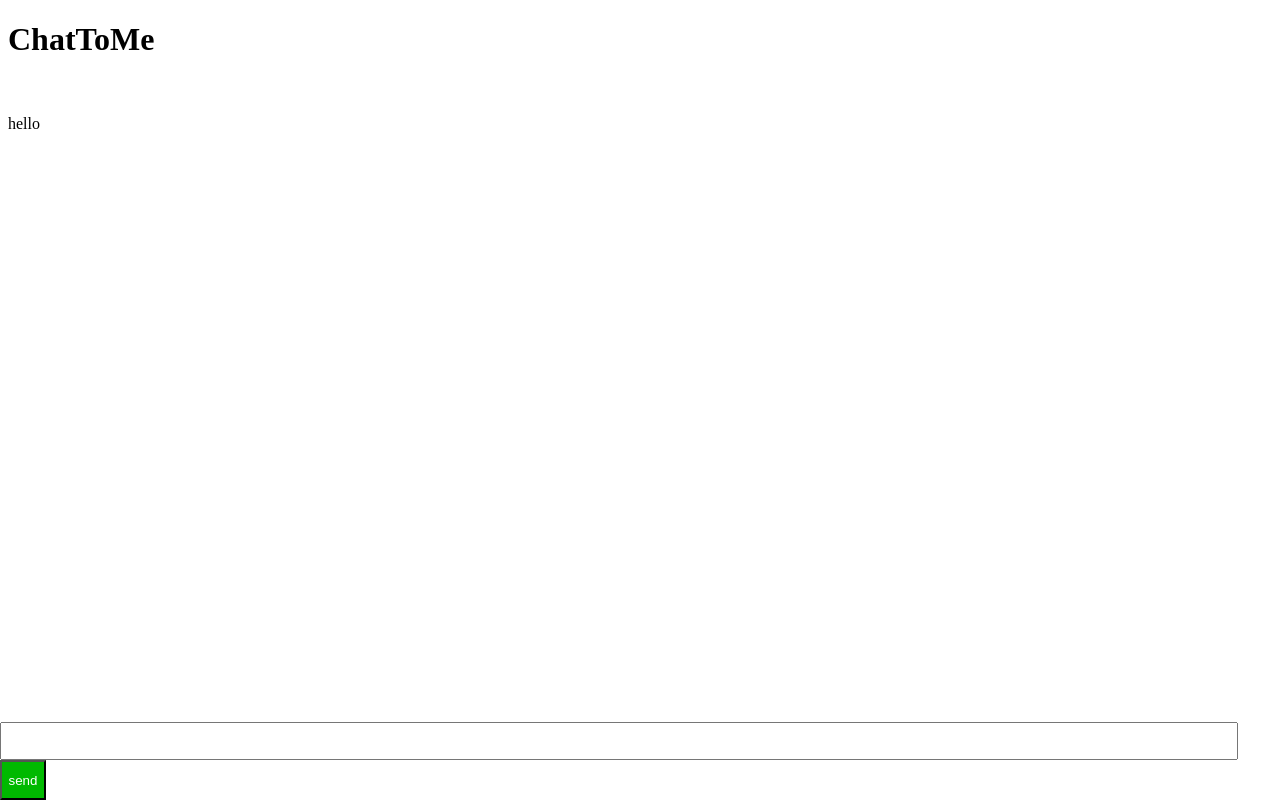
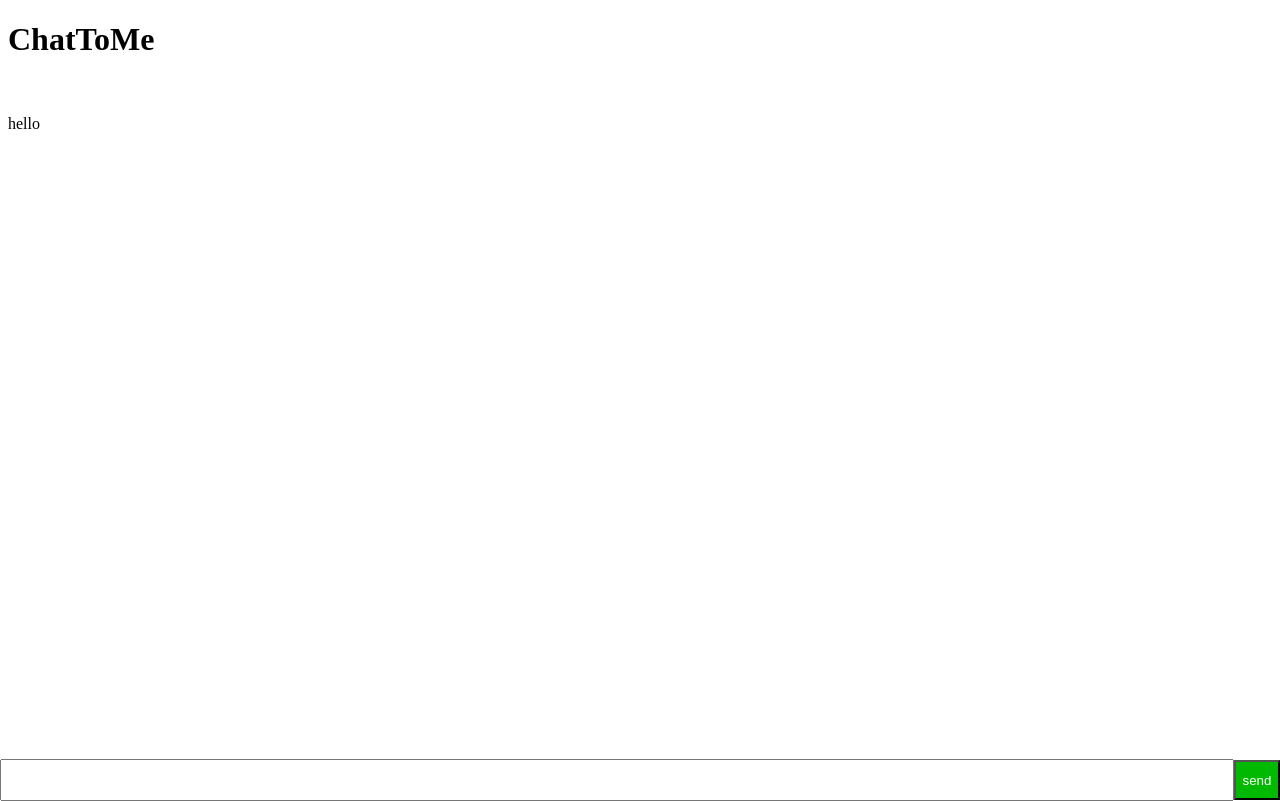
Before and after one commit to ak1103dev/profile, a Next.js app: page / in a window 1280 px wide. Built offline with nearby package versions, Linux system fonts and the light colour scheme.

Commit message:
:lipstick: change input

```diff
--- a/components/Input.js
+++ b/components/Input.js
@@ -3,7 +3,7 @@ import React from 'react';
 export default () => (
   <div>
     <div className="inputBox">
-      <input type="text" className="textInput" />
+      <textarea className="textInput" />
       <button className="sendButton">send</button>
     </div>
     <style jsx>{`
@@ -16,9 +16,11 @@ export default () => (
         color: #FFF;
       }
       .textInput {
-        width: calc(100% - 50px);
-        height: 32px;
+        position: relative;
+        top: 16px;
+        width: calc(100% - 52px);
         font-size: 16px;
+        resize: none;
       }
       .sendButton {
         width: 46px;
```
